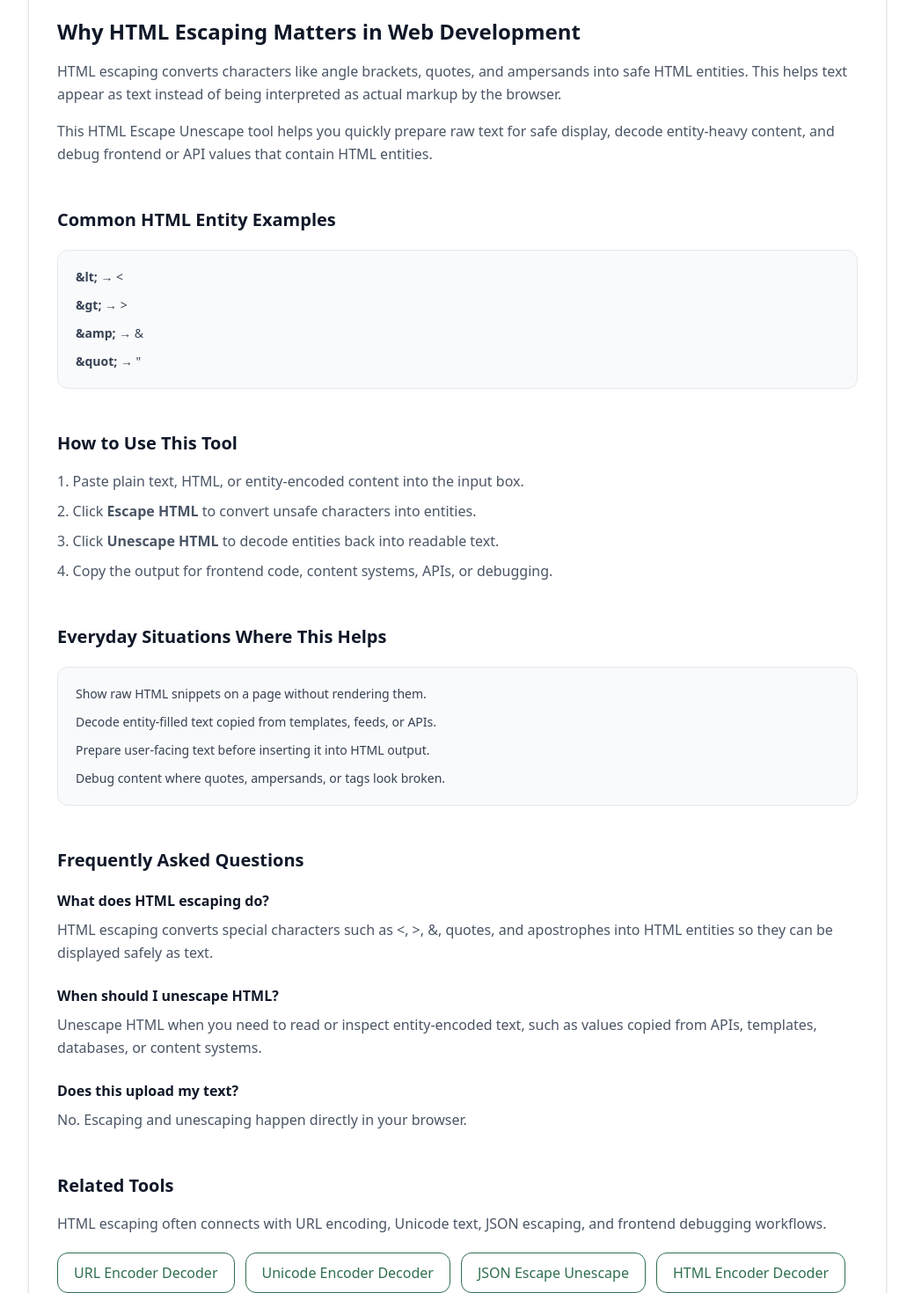
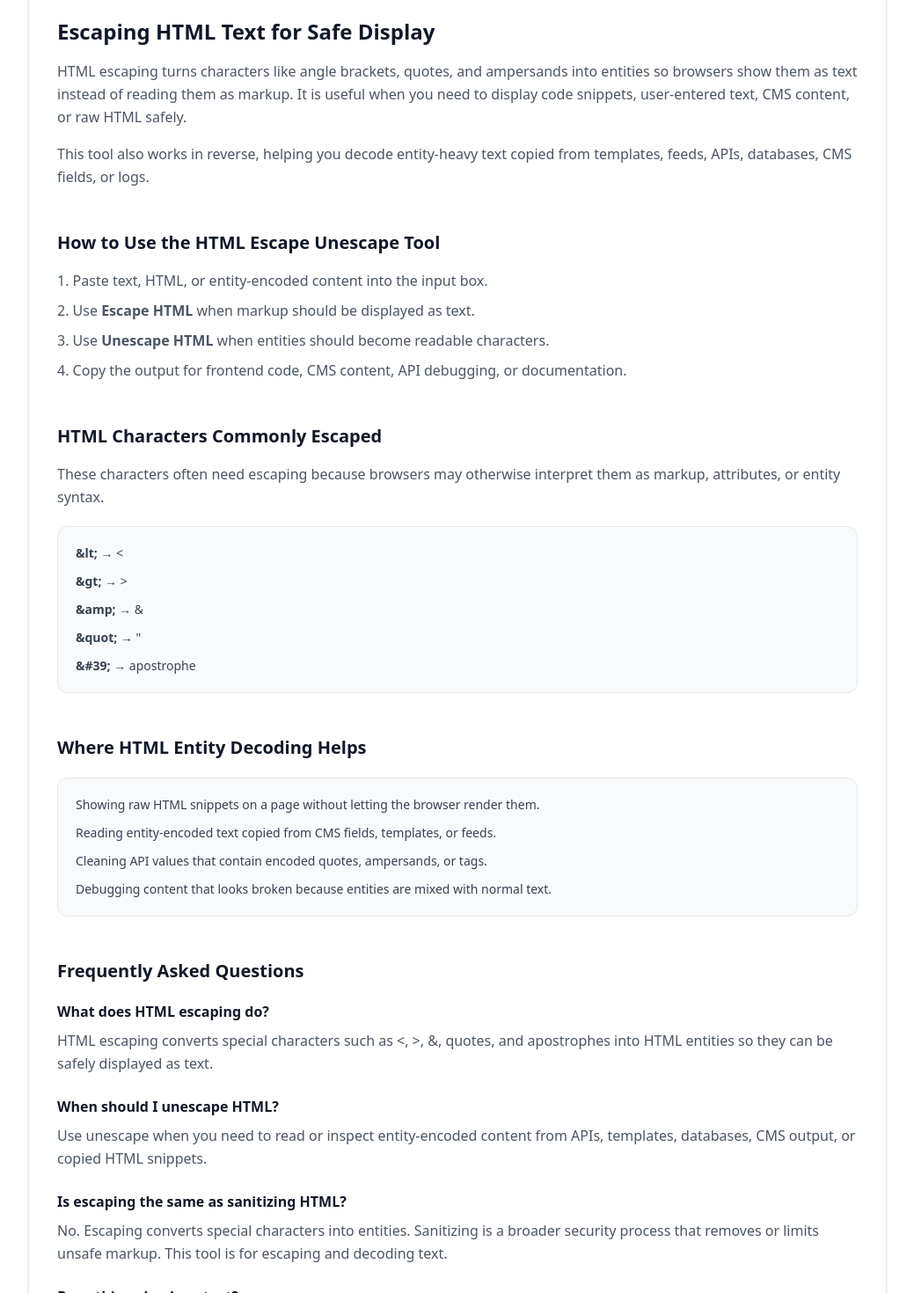
Before and after one commit to vaarunsonawwane-ops/yoryantra-new, a Next.js app: page /tools/html-escape-unescape in a window 1280 px wide. Shown: the part 880-2350 px from the top of the page at 88% size, without its empty margins (120-1159 px from the left). Built offline with nearby package versions, Linux system fonts and the light colour scheme.

Commit message:
hex-encoder-decoder html-escape-unescape unicode-encoder-decoder content update
hex-encoder-decoder
html-escape-unescape
unicode-encoder-decoder

```diff
--- a/app/tools/hex-encoder-decoder/ToolClient.tsx
+++ b/app/tools/hex-encoder-decoder/ToolClient.tsx
@@ -33,7 +33,7 @@ export default function ToolClient() {
     const cleaned = input
       .trim()
       .replace(/^0x/i, "")
-      .replace(/\\s+/g, "")
+      .replace(/\s+/g, "")
       .replace(/:/g, "")
       .replace(/-/g, "");
 
@@ -72,7 +72,6 @@ export default function ToolClient() {
 
   const copyOutput = async () => {
     if (!output) return;
-
     await navigator.clipboard.writeText(output);
   };
 
@@ -177,27 +176,46 @@ export default function ToolClient() {
       <section className="mt-12 border-t border-gray-200 pt-10 space-y-12">
         <div>
           <h2 className="text-2xl font-semibold text-gray-900">
-            Why Hex Encoding Shows Up in Development
+            Reading Hex Values in Logs, Payloads, and Debug Output
           </h2>
 
           <p className="mt-4 text-gray-600 leading-relaxed">
-            Hexadecimal values often appear when developers work with binary
-            data, encoded text, logs, hashes, colors, buffers, network data,
-            and low-level debugging. Hex is compact, readable, and useful when
-            raw bytes need to be inspected or copied safely.
+            Hexadecimal values appear in logs, buffers, hashes, copied byte
+            output, debugging tools, and low-level data formats. Hex keeps byte
+            values compact and precise, but it is not always easy to understand
+            without converting it back to readable text.
           </p>
 
           <p className="mt-4 text-gray-600 leading-relaxed">
-            This Hex Encoder Decoder helps convert normal text into hex values
-            and decode hex back into readable text when you are debugging,
-            testing, or inspecting encoded data.
+            This Hex Encoder Decoder helps you move between normal text and
+            hexadecimal values when inspecting data, testing examples, or
+            cleaning up copied debug output.
           </p>
         </div>
 
         <div>
           <h2 className="text-xl font-semibold text-gray-900">
-            Common Hex Examples
+            How to Use the Hex Encoder Decoder
           </h2>
+
+          <ol className="mt-4 list-decimal list-inside space-y-2 text-gray-600 leading-relaxed">
+            <li>Paste readable text or hex values into the input box.</li>
+            <li>Use <strong>Decode Hex</strong> when hex should become readable text.</li>
+            <li>Use <strong>Encode to Hex</strong> when text should become byte-style hex output.</li>
+            <li>Copy the result for logs, scripts, API debugging, documentation, or test data.</li>
+          </ol>
+        </div>
+
+        <div>
+          <h2 className="text-xl font-semibold text-gray-900">
+            Hex Formats This Tool Accepts
+          </h2>
+
+          <p className="mt-4 text-gray-600 leading-relaxed">
+            Hex is often copied from different tools in different formats. The
+            decoder accepts common pasted forms and cleans separators before
+            converting the value.
+          </p>
 
           <div className="mt-5 rounded-xl border border-gray-200 bg-gray-50 p-5 text-sm text-gray-700">
             <ul className="space-y-3">
@@ -206,11 +224,15 @@ export default function ToolClient() {
               </li>
 
               <li>
-                <strong>59 6f 72 79 61 6e 74 72 61</strong> → Yoryantra
+                <strong>48:65:6c:6c:6f</strong> → Hello
               </li>
 
               <li>
-                <strong>e2 9c 93</strong> → ✓
+                <strong>48-65-6c-6c-6f</strong> → Hello
+              </li>
+
+              <li>
+                <strong>596f7279616e747261</strong> → Yoryantra
               </li>
             </ul>
           </div>
@@ -218,38 +240,25 @@ export default function ToolClient() {
 
         <div>
           <h2 className="text-xl font-semibold text-gray-900">
-            How to Use This Tool
-          </h2>
-
-          <ol className="mt-4 list-decimal list-inside space-y-2 text-gray-600 leading-relaxed">
-            <li>Paste normal text or hex values into the input box.</li>
-            <li>Click <strong>Decode Hex</strong> to convert hex into readable text.</li>
-            <li>Click <strong>Encode to Hex</strong> to convert text into hexadecimal values.</li>
-            <li>Copy the output for debugging, logs, scripts, APIs, or documentation.</li>
-          </ol>
-        </div>
-
-        <div>
-          <h2 className="text-xl font-semibold text-gray-900">
-            Everyday Situations Where This Helps
+            Where Hex Conversion Helps
           </h2>
 
           <div className="mt-5 rounded-xl border border-gray-200 bg-gray-50 p-5 text-sm text-gray-700">
             <ul className="space-y-3">
               <li>
-                Decode hex values found in logs, buffers, or debugging output.
+                Decoding byte values copied from logs, buffers, or debugging output.
               </li>
 
               <li>
-                Convert readable text into byte-friendly hexadecimal form.
+                Checking whether encoded payload fragments contain readable text.
               </li>
 
               <li>
-                Inspect encoded values when API data or payloads look unclear.
+                Converting short examples into hex for testing or documentation.
               </li>
 
               <li>
-                Work with low-level strings, binary-safe values, or copied byte output.
+                Cleaning pasted hex values that include spaces, dashes, or colons.
               </li>
             </ul>
           </div>
@@ -263,24 +272,35 @@ export default function ToolClient() {
           <div className="mt-5 space-y-6">
             <div>
               <h3 className="font-semibold text-gray-900">
-                What is hexadecimal encoding?
+                What is hex encoding?
               </h3>
 
               <p className="mt-2 text-gray-600 leading-relaxed">
-                Hexadecimal encoding represents bytes using base-16 values.
-                Each byte is commonly written as two characters, such as 48 for
+                Hex encoding represents bytes using base-16 values. A single
+                byte is commonly written as two hex characters, such as 48 for
                 the letter H.
               </p>
             </div>
 
             <div>
               <h3 className="font-semibold text-gray-900">
-                Can this decode spaced hex values?
+                Can this decode spaced or separated hex?
               </h3>
 
               <p className="mt-2 text-gray-600 leading-relaxed">
-                Yes. The decoder accepts common formats with spaces, dashes, or
-                colons, then cleans them before decoding.
+                Yes. The decoder accepts plain hex, spaced hex, colon-separated
+                hex, and dash-separated hex.
+              </p>
+            </div>
+
+            <div>
+              <h3 className="font-semibold text-gray-900">
+                Why does the input need an even number of characters?
+              </h3>
+
+              <p className="mt-2 text-gray-600 leading-relaxed">
+                Hex text is decoded in byte pairs. Each byte needs two hex
+                characters, so an odd-length value is incomplete.
               </p>
             </div>
 
@@ -302,8 +322,8 @@ export default function ToolClient() {
           </h2>
 
           <p className="mt-4 text-gray-600 leading-relaxed">
-            Hex encoding often appears alongside Unicode, Base64, URL encoding,
-            JSON debugging, and text transformation workflows.
+            Hex conversion often appears alongside Unicode, Base64, URL
+            encoding, JSON debugging, and text transformation workflows.
           </p>
 
           <div className="mt-5 flex flex-wrap gap-3">
--- a/app/tools/hex-encoder-decoder/page.tsx
+++ b/app/tools/hex-encoder-decoder/page.tsx
@@ -14,10 +14,11 @@ export const metadata = {
     "text to hex",
     "hex to text",
     "hex converter",
+    "hexadecimal decoder",
+    "hexadecimal encoder",
     "ascii to hex",
-    "hexadecimal decoder",
+    "decode hex string",
     "encoding tools",
-    "developer tools",
   ],
 
   alternates: {
--- a/app/tools/html-escape-unescape/ToolClient.tsx
+++ b/app/tools/html-escape-unescape/ToolClient.tsx
@@ -58,7 +58,6 @@ export default function ToolClient() {
 
   const copyOutput = async () => {
     if (!output) return;
-
     await navigator.clipboard.writeText(output);
   };
 
@@ -163,26 +162,45 @@ export default function ToolClient() {
       <section className="mt-12 border-t border-gray-200 pt-10 space-y-12">
         <div>
           <h2 className="text-2xl font-semibold text-gray-900">
-            Why HTML Escaping Matters in Web Development
+            Escaping HTML Text for Safe Display
           </h2>
 
           <p className="mt-4 text-gray-600 leading-relaxed">
-            HTML escaping converts characters like angle brackets, quotes, and
-            ampersands into safe HTML entities. This helps text appear as text
-            instead of being interpreted as actual markup by the browser.
+            HTML escaping turns characters like angle brackets, quotes, and
+            ampersands into entities so browsers show them as text instead of
+            reading them as markup. It is useful when you need to display code
+            snippets, user-entered text, CMS content, or raw HTML safely.
           </p>
 
           <p className="mt-4 text-gray-600 leading-relaxed">
-            This HTML Escape Unescape tool helps you quickly prepare raw text for
-            safe display, decode entity-heavy content, and debug frontend or API
-            values that contain HTML entities.
+            This tool also works in reverse, helping you decode entity-heavy
+            text copied from templates, feeds, APIs, databases, CMS fields, or
+            logs.
           </p>
         </div>
 
         <div>
           <h2 className="text-xl font-semibold text-gray-900">
-            Common HTML Entity Examples
+            How to Use the HTML Escape Unescape Tool
           </h2>
+
+          <ol className="mt-4 list-decimal list-inside space-y-2 text-gray-600 leading-relaxed">
+            <li>Paste text, HTML, or entity-encoded content into the input box.</li>
+            <li>Use <strong>Escape HTML</strong> when markup should be displayed as text.</li>
+            <li>Use <strong>Unescape HTML</strong> when entities should become readable characters.</li>
+            <li>Copy the output for frontend code, CMS content, API debugging, or documentation.</li>
+          </ol>
+        </div>
+
+        <div>
+          <h2 className="text-xl font-semibold text-gray-900">
+            HTML Characters Commonly Escaped
+          </h2>
+
+          <p className="mt-4 text-gray-600 leading-relaxed">
+            These characters often need escaping because browsers may otherwise
+            interpret them as markup, attributes, or entity syntax.
+          </p>
 
           <div className="mt-5 rounded-xl border border-gray-200 bg-gray-50 p-5 text-sm text-gray-700">
             <ul className="space-y-3">
@@ -201,44 +219,35 @@ export default function ToolClient() {
               <li>
                 <strong>&amp;quot;</strong> → &quot;
               </li>
+
+              <li>
+                <strong>&amp;#39;</strong> → apostrophe
+              </li>
             </ul>
           </div>
         </div>
 
         <div>
           <h2 className="text-xl font-semibold text-gray-900">
-            How to Use This Tool
-          </h2>
-
-          <ol className="mt-4 list-decimal list-inside space-y-2 text-gray-600 leading-relaxed">
-            <li>Paste plain text, HTML, or entity-encoded content into the input box.</li>
-            <li>Click <strong>Escape HTML</strong> to convert unsafe characters into entities.</li>
-            <li>Click <strong>Unescape HTML</strong> to decode entities back into readable text.</li>
-            <li>Copy the output for frontend code, content systems, APIs, or debugging.</li>
-          </ol>
-        </div>
-
-        <div>
-          <h2 className="text-xl font-semibold text-gray-900">
-            Everyday Situations Where This Helps
+            Where HTML Entity Decoding Helps
           </h2>
 
           <div className="mt-5 rounded-xl border border-gray-200 bg-gray-50 p-5 text-sm text-gray-700">
             <ul className="space-y-3">
               <li>
-                Show raw HTML snippets on a page without rendering them.
+                Showing raw HTML snippets on a page without letting the browser render them.
               </li>
 
               <li>
-                Decode entity-filled text copied from templates, feeds, or APIs.
+                Reading entity-encoded text copied from CMS fields, templates, or feeds.
               </li>
 
               <li>
-                Prepare user-facing text before inserting it into HTML output.
+                Cleaning API values that contain encoded quotes, ampersands, or tags.
               </li>
 
               <li>
-                Debug content where quotes, ampersands, or tags look broken.
+                Debugging content that looks broken because entities are mixed with normal text.
               </li>
             </ul>
           </div>
@@ -258,7 +267,7 @@ export default function ToolClient() {
               <p className="mt-2 text-gray-600 leading-relaxed">
                 HTML escaping converts special characters such as &lt;, &gt;,
                 &, quotes, and apostrophes into HTML entities so they can be
-                displayed safely as text.
+                safely displayed as text.
               </p>
             </div>
 
@@ -268,9 +277,21 @@ export default function ToolClient() {
               </h3>
 
               <p className="mt-2 text-gray-600 leading-relaxed">
-                Unescape HTML when you need to read or inspect entity-encoded
-                text, such as values copied from APIs, templates, databases, or
-                content systems.
+                Use unescape when you need to read or inspect entity-encoded
+                content from APIs, templates, databases, CMS output, or copied
+                HTML snippets.
+              </p>
+            </div>
+
+            <div>
+              <h3 className="font-semibold text-gray-900">
+                Is escaping the same as sanitizing HTML?
+              </h3>
+
+              <p className="mt-2 text-gray-600 leading-relaxed">
+                No. Escaping converts special characters into entities.
+                Sanitizing is a broader security process that removes or limits
+                unsafe markup. This tool is for escaping and decoding text.
               </p>
             </div>
 
@@ -319,13 +340,6 @@ export default function ToolClient() {
             </Link>
 
             <Link
-              href="/tools/html-encoder-decoder"
-              className="yoryantra-btn-outline"
-            >
-              HTML Encoder Decoder
-            </Link>
-
-            <Link
               href="/categories/encoding-tools"
               className="yoryantra-btn-outline"
             >
--- a/app/tools/html-escape-unescape/page.tsx
+++ b/app/tools/html-escape-unescape/page.tsx
@@ -17,6 +17,7 @@ export const metadata = {
     "html encoder decoder",
     "encode html entities",
     "decode html entities",
+    "html escape tool",
     "encoding tools",
   ],
 
--- a/app/tools/unicode-encoder-decoder/ToolClient.tsx
+++ b/app/tools/unicode-encoder-decoder/ToolClient.tsx
@@ -21,7 +21,9 @@ export default function ToolClient() {
         .map((char) => {
           const codePoint = char.codePointAt(0);
 
-          if (!codePoint) return "";
+          if (!codePoint) {
+            return "";
+          }
 
           if (codePoint <= 0xffff) {
             return `\\u${codePoint.toString(16).padStart(4, "0")}`;
@@ -58,14 +60,13 @@ export default function ToolClient() {
       setOutput(decoded);
       setError("");
     } catch {
-      setError("Unable to decode Unicode text. Please check the format.");
+      setError("Unable to decode this Unicode text. Please check the escape format.");
       setOutput("");
     }
   };
 
   const copyOutput = async () => {
     if (!output) return;
-
     await navigator.clipboard.writeText(output);
   };
 
@@ -79,7 +80,6 @@ export default function ToolClient() {
     setInput(
       "Hello \\u0059\\u006f\\u0072\\u0079\\u0061\\u006e\\u0074\\u0072\\u0061 \\u2764"
     );
-
     setOutput("");
     setError("");
   };
@@ -99,7 +99,7 @@ export default function ToolClient() {
           value={input}
           onChange={(e) => setInput(e.target.value)}
           rows={7}
-          placeholder="Example: Hello \u0059\u006f\u0072\u0079\u0061\u006e\u0074\u0072\u0061"
+          placeholder="Example: Hello \\u0059\\u006f\\u0072\\u0079\\u0061\\u006e\\u0074\\u0072\\u0061"
           className="w-full rounded-xl border border-gray-300 p-4 text-sm outline-none transition focus:border-transparent focus:ring-2 focus:ring-[var(--green)]"
         />
       </div>
@@ -173,40 +173,60 @@ export default function ToolClient() {
       <section className="mt-12 border-t border-gray-200 pt-10 space-y-12">
         <div>
           <h2 className="text-2xl font-semibold text-gray-900">
-            Why Unicode Encoding Appears in Development
+            Working With Unicode Escapes in APIs, JSON, and Text
           </h2>
 
           <p className="mt-4 text-gray-600 leading-relaxed">
-            Unicode escape sequences often appear inside JavaScript strings,
-            JSON payloads, APIs, logs, encoded text, and debugging workflows.
-            They make text safer to store and transfer, but quickly become hard
-            to read when you are troubleshooting real data.
+            Unicode escapes are common in API responses, JavaScript strings,
+            logs, translation files, JSON payloads, and stored content. They
+            help systems represent characters safely, but they can make real
+            text harder to understand when you are debugging.
           </p>
 
           <p className="mt-4 text-gray-600 leading-relaxed">
-            This Unicode Encoder Decoder helps convert readable text into
-            Unicode escapes or turn escaped values back into normal text when
-            debugging or inspecting payloads.
+            This Unicode Encoder Decoder keeps the workflow simple: paste the
+            escaped value, decode it into readable text, or turn normal text
+            into escape sequences when you need a safer representation.
           </p>
         </div>
 
         <div>
           <h2 className="text-xl font-semibold text-gray-900">
-            Common Unicode Examples
+            How to Use the Unicode Encoder Decoder
           </h2>
+
+          <ol className="mt-4 list-decimal list-inside space-y-2 text-gray-600 leading-relaxed">
+            <li>Paste plain text or Unicode escape sequences into the input box.</li>
+            <li>Use <strong>Decode Unicode</strong> when escaped values need to become readable.</li>
+            <li>Use <strong>Encode Unicode</strong> when normal text needs Unicode escape formatting.</li>
+            <li>Copy the output for scripts, APIs, JSON, logs, documentation, or debugging notes.</li>
+          </ol>
+        </div>
+
+        <div>
+          <h2 className="text-xl font-semibold text-gray-900">
+            Unicode Escape Formats You May See
+          </h2>
+
+          <p className="mt-4 text-gray-600 leading-relaxed">
+            Different systems may represent characters in slightly different
+            Unicode escape styles. This tool supports the formats developers
+            commonly meet while reading logs, JSON, JavaScript, and copied
+            payloads.
+          </p>
 
           <div className="mt-5 rounded-xl border border-gray-200 bg-gray-50 p-5 text-sm text-gray-700">
             <ul className="space-y-3">
               <li>
-                <strong>\u0048\u0065\u006c\u006c\u006f</strong> → Hello
+                <strong>\\u0048\\u0065\\u006c\\u006c\\u006f</strong> → Hello
               </li>
 
               <li>
-                <strong>\u2764</strong> → ❤
+                <strong>\\u2764</strong> → ❤
               </li>
 
               <li>
-                <strong>\u&#123;1f600&#125;</strong> → 😀
+                <strong>\\u&#123;1f600&#125;</strong> → 😀
               </li>
             </ul>
           </div>
@@ -214,38 +234,25 @@ export default function ToolClient() {
 
         <div>
           <h2 className="text-xl font-semibold text-gray-900">
-            How to Use This Tool
-          </h2>
-
-          <ol className="mt-4 list-decimal list-inside space-y-2 text-gray-600 leading-relaxed">
-            <li>Paste text or Unicode escape sequences into the input box.</li>
-            <li>Click <strong>Decode Unicode</strong> to read escaped text.</li>
-            <li>Click <strong>Encode Unicode</strong> to convert normal text.</li>
-            <li>Copy the output for APIs, logs, JSON, scripts, or debugging.</li>
-          </ol>
-        </div>
-
-        <div>
-          <h2 className="text-xl font-semibold text-gray-900">
-            Everyday Situations Where This Helps
+            Where Unicode Decoding Helps During Debugging
           </h2>
 
           <div className="mt-5 rounded-xl border border-gray-200 bg-gray-50 p-5 text-sm text-gray-700">
             <ul className="space-y-3">
               <li>
-                Decode unreadable Unicode inside API responses or logs.
+                Reading escaped text inside API responses, logs, or stored JSON.
               </li>
 
               <li>
-                Inspect encoded multilingual text, symbols, or emojis.
+                Checking multilingual strings, accented characters, symbols, or emojis.
               </li>
 
               <li>
-                Prepare Unicode-safe text for scripts and development work.
+                Cleaning encoded values before sharing them with a teammate.
               </li>
 
               <li>
-                Understand escaped values returned by JSON or JavaScript.
+                Understanding strings copied from JavaScript, translation files, or backend output.
               </li>
             </ul>
           </div>
@@ -264,8 +271,8 @@ export default function ToolClient() {
 
               <p className="mt-2 text-gray-600 leading-relaxed">
                 A Unicode escape sequence represents a character using a code
-                value such as \u0041. These are commonly used in JavaScript,
-                JSON, APIs, and encoded text.
+                value, such as \\u0041 for the letter A. These values often
+                appear in JavaScript, JSON, logs, APIs, and encoded text.
               </p>
             </div>
 
@@ -275,8 +282,21 @@ export default function ToolClient() {
               </h3>
 
               <p className="mt-2 text-gray-600 leading-relaxed">
-                Yes. This tool supports extended Unicode formats such as
-                \u&#123;1f600&#125; for emojis and other modern characters.
+                Yes. The tool supports extended Unicode code point notation
+                such as \\u&#123;1f600&#125;, which is commonly used for emojis and
+                other modern characters.
+              </p>
+            </div>
+
+            <div>
+              <h3 className="font-semibold text-gray-900">
+                Is this useful for JSON debugging?
+              </h3>
+
+              <p className="mt-2 text-gray-600 leading-relaxed">
+                Yes. Unicode escapes often appear inside JSON strings, API
+                responses, stored values, and logs. Decoding them makes the data
+                easier to inspect.
               </p>
             </div>
 
@@ -286,7 +306,7 @@ export default function ToolClient() {
               </h3>
 
               <p className="mt-2 text-gray-600 leading-relaxed">
-                No. Everything runs directly in your browser.
+                No. Encoding and decoding run directly in your browser.
               </p>
             </div>
           </div>
--- a/app/tools/unicode-encoder-decoder/page.tsx
+++ b/app/tools/unicode-encoder-decoder/page.tsx
@@ -13,10 +13,11 @@ export const metadata = {
     "unicode encoder",
     "unicode escape decoder",
     "unicode escape encoder",
+    "unicode converter",
+    "unicode escape sequence",
     "javascript unicode decoder",
     "json unicode decoder",
-    "unicode converter",
-    "unicode escape sequence",
+    "decode unicode text",
     "encoding tools",
   ],
 
```
